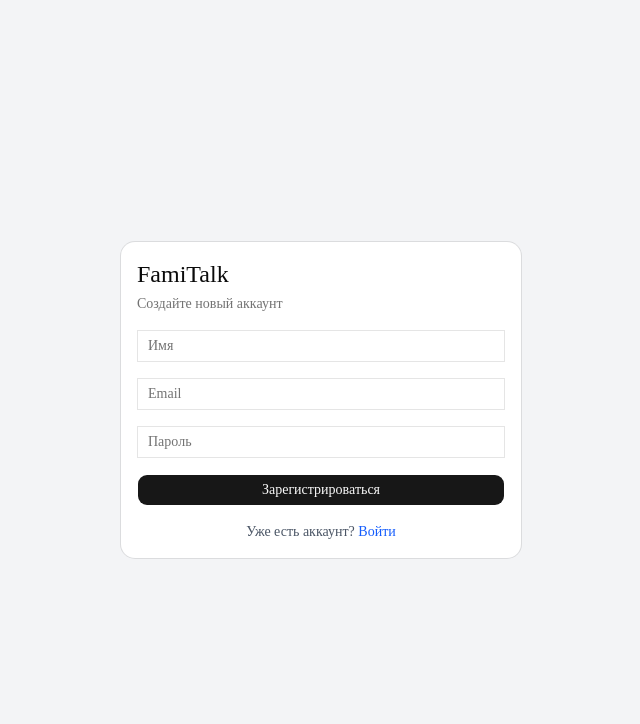
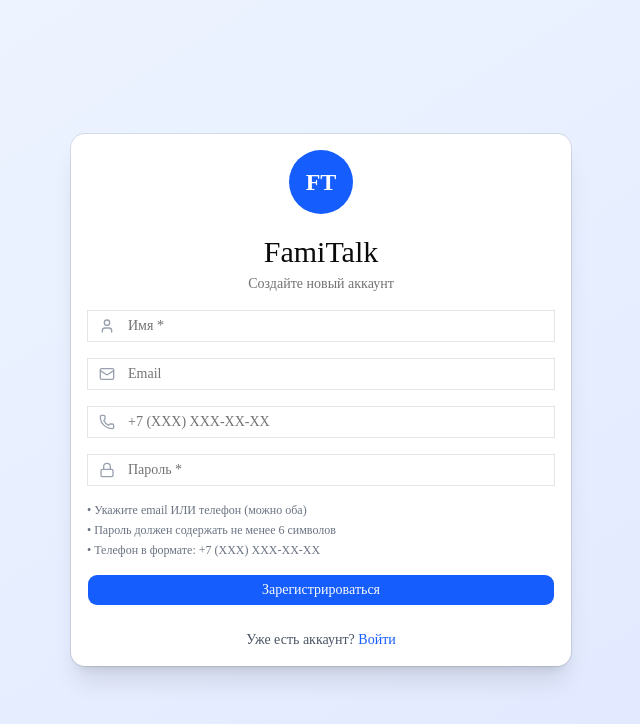
Before and after one commit to antonepifanov/fami-talk, a Next.js app: page /register in a window 1280 px wide. Shown: the top 724 px of the page, without its empty margins (319-959 px from the left). Built offline with nearby package versions, Linux system fonts and the light colour scheme.

Commit message:
Добавляет автгоризацию по номеру телефона

```diff
--- a/src/app/api/auth/[...nextauth]/route.ts
+++ b/src/app/api/auth/[...nextauth]/route.ts
@@ -5,24 +5,76 @@ import { prisma } from '@/lib/prisma';
 import { compare } from 'bcryptjs';
 import { JWT } from 'next-auth/jwt';
 
+// Функция нормализации телефона (возвращает undefined, а не null)
+function normalizePhone(phone: string): string | undefined {
+  if (!phone) return undefined;
+
+  // Удаляем всё, кроме цифр
+  let cleaned = phone.replace(/\D/g, '');
+
+  // Если номер пустой — возвращаем undefined
+  if (cleaned.length === 0) return undefined;
+
+  // Если начинается с 8 — заменяем на 7
+  if (cleaned.startsWith('8')) {
+    cleaned = '7' + cleaned.slice(1);
+  }
+
+  // Если начинается с 7 и длина 11 — добавляем +
+  if (cleaned.startsWith('7') && cleaned.length === 11) {
+    return '+' + cleaned;
+  }
+
+  // Если короче 11 цифр — возможно, ввели не полностью
+  if (cleaned.length === 10) {
+    return '+7' + cleaned;
+  }
+
+  return '+' + cleaned;
+}
+
+// Функция проверки, является ли строка email'ом
+const isEmail = (text: string | null | undefined): boolean => {
+  if (!text) return false;
+  const emailRegex = /^[a-zA-Z0-9._%+-]+@[a-zA-Z0-9.-]+\.[a-zA-Z]{2,}$/;
+  return emailRegex.test(text);
+};
+
 export const authOptions = {
   adapter: PrismaAdapter(prisma),
   providers: [
     CredentialsProvider({
       name: 'credentials',
       credentials: {
-        email: { label: 'Email', type: 'email' },
+        login: { label: 'Email или телефон', type: 'text' },
         password: { label: 'Пароль', type: 'password' },
       },
       async authorize(credentials) {
-        if (!credentials?.email || !credentials?.password) {
+        if (!credentials?.login || !credentials?.password) {
           return null;
         }
 
-        const user = await prisma.user.findUnique({
-          where: { email: credentials.email },
-        });
+        // Определяем, что ввел пользователь: email или телефон
+        const isLoginEmail = isEmail(credentials.login);
 
+        let user = null;
+
+        if (isLoginEmail) {
+          // Поиск по email
+          user = await prisma.user.findUnique({
+            where: { email: credentials.login },
+          });
+        } else {
+          // Поиск по телефону (нормализуем)
+          const normalizedPhone = normalizePhone(credentials.login);
+          if (normalizedPhone) {
+            user = await prisma.user.findUnique({
+              where: { phone: normalizedPhone },
+            });
+          }
+        }
+
+        // Проверяем, найден ли пользователь и есть ли пароль
         if (!user || !user.passwordHash) {
           return null;
         }
@@ -36,6 +88,7 @@ export const authOptions = {
         return {
           id: user.id,
           email: user.email,
+          phone: user.phone,
           name: user.name,
         };
       },
@@ -52,12 +105,14 @@ export const authOptions = {
     async jwt({ token, user }: { token: JWT; user?: User }) {
       if (user) {
         token.id = user.id;
+        token.phone = user.phone;
       }
       return token;
     },
     async session({ session, token }: { session: Session; token: JWT }) {
       if (session.user) {
         session.user.id = token.id as string;
+        session.user.phone = token.phone as string;
       }
       return session;
     },
--- a/src/app/api/auth/register/route.ts
+++ b/src/app/api/auth/register/route.ts
@@ -2,22 +2,59 @@ import { NextResponse } from 'next/server';
 import { prisma } from '@/lib/prisma';
 import bcrypt from 'bcryptjs';
 
+function normalizePhone(phone: string): string | undefined {
+  if (!phone) return undefined;
+  let cleaned = phone.replace(/\D/g, '');
+  if (cleaned.length === 0) return undefined;
+  if (cleaned.startsWith('8')) cleaned = '7' + cleaned.slice(1);
+  if (cleaned.startsWith('7') && cleaned.length === 11) return '+' + cleaned;
+  if (cleaned.length === 10) return '+7' + cleaned;
+  return '+' + cleaned;
+}
+
 export async function POST(request: Request) {
   try {
-    const { name, email, password } = await request.json();
+    const body = await request.json();
+    const { name, email, phone, password } = body;
 
-    if (!email || !password || !name) {
-      return NextResponse.json({ error: 'Все поля обязательны' }, { status: 400 });
+    // Валидация
+    if (!name || !password) {
+      return NextResponse.json({ error: 'Имя и пароль обязательны' }, { status: 400 });
     }
 
-    // Проверяем, существует ли пользователь
-    const existingUser = await prisma.user.findUnique({
-      where: { email },
+    if (!email && !phone) {
+      return NextResponse.json({ error: 'Укажите email или номер телефона' }, { status: 400 });
+    }
+
+    const normalizedEmail = email || undefined;
+    const normalizedPhone = phone ? normalizePhone(phone) : undefined;
+
+    // Ищем существующего пользователя
+    const existingUser = await prisma.user.findFirst({
+      where: {
+        OR: [{ email: normalizedEmail }, { phone: normalizedPhone }],
+      },
     });
 
+    // Если пользователь уже существует
     if (existingUser) {
+      // Если это тот же пользователь (совпадает email или телефон)
+      // и он пытается добавить второй способ входа
+      const emailMatches = normalizedEmail && existingUser.email === normalizedEmail;
+      const phoneMatches = normalizedPhone && existingUser.phone === normalizedPhone;
+
+      if (emailMatches || phoneMatches) {
+        return NextResponse.json(
+          { error: 'Пользователь с таким email или телефоном уже существует' },
+          { status: 400 }
+        );
+      }
+
+      // Если пользователь пытается добавить новый способ входа к существующему аккаунту
+      // (например, регистрируется с email, а потом с телефоном)
+      // TODO: это требует отдельной логики с верификацией
       return NextResponse.json(
-        { error: 'Пользователь с таким email уже существует' },
+        { error: 'Этот email или телефон уже используется другим аккаунтом' },
         { status: 400 }
       );
     }
@@ -25,11 +62,12 @@ export async function POST(request: Request) {
     // Хешируем пароль
     const hashedPassword = await bcrypt.hash(password, 10);
 
-    // Создаём пользователя
+    // Создаём нового пользователя
     const user = await prisma.user.create({
       data: {
         name,
-        email,
+        email: normalizedEmail,
+        phone: normalizedPhone,
         passwordHash: hashedPassword,
       },
     });
--- a/src/app/login/page.tsx
+++ b/src/app/login/page.tsx
@@ -1,42 +1,43 @@
-"use client";
+'use client';
 
-import { Button } from "@/components/ui/button";
-import { Input } from "@/components/ui/input";
-import { Card, CardContent, CardDescription, CardHeader, CardTitle } from "@/components/ui/card";
-import { useState } from "react";
-import { signIn } from "next-auth/react";
-import { useRouter } from "next/navigation";
+import { Button } from '@/components/ui/button';
+import { Input } from '@/components/ui/input';
+import { Card, CardContent, CardDescription, CardHeader, CardTitle } from '@/components/ui/card';
+import { useState } from 'react';
+import { signIn } from 'next-auth/react';
+import { useRouter } from 'next/navigation';
+import { Mail, Lock } from 'lucide-react';
 
 export default function LoginPage() {
   const router = useRouter();
-  const [email, setEmail] = useState("");
-  const [password, setPassword] = useState("");
-  const [error, setError] = useState("");
+  const [login, setLogin] = useState('');
+  const [password, setPassword] = useState('');
+  const [error, setError] = useState('');
   const [loading, setLoading] = useState(false);
 
   const handleSubmit = async (e: React.FormEvent) => {
     e.preventDefault();
-    setError("");
+    setError('');
     setLoading(true);
 
     try {
-      const result = await signIn("credentials", {
-        email,
+      const result = await signIn('credentials', {
+        login,
         password,
         redirect: false,
       });
 
       if (result?.error) {
-        throw new Error("Неверный email или пароль");
+        throw new Error('Неверный email/телефон или пароль');
       }
 
-      router.push("/");
+      router.push('/');
       router.refresh();
     } catch (err) {
       if (err instanceof Error) {
         setError(err.message);
       } else {
-        setError("Произошла неизвестная ошибка");
+        setError('Произошла неизвестная ошибка');
       }
     } finally {
       setLoading(false);
@@ -44,42 +45,60 @@ export default function LoginPage() {
   };
 
   return (
-    <div className="min-h-screen flex items-center justify-center bg-gray-100">
-      <Card className="w-[400px]">
-        <CardHeader>
-          <CardTitle className="text-2xl">FamiTalk</CardTitle>
+    <div className="min-h-screen flex items-center justify-center bg-gradient-to-br from-blue-50 to-indigo-100 p-4">
+      <Card className="w-[450px] shadow-xl">
+        <CardHeader className="text-center">
+          <div className="mx-auto mb-4 w-16 h-16 bg-blue-600 rounded-full flex items-center justify-center">
+            <span className="text-2xl text-white font-bold">FT</span>
+          </div>
+          <CardTitle className="text-3xl">FamiTalk</CardTitle>
           <CardDescription>Войдите в свой аккаунт</CardDescription>
         </CardHeader>
         <CardContent>
-          <form onSubmit={handleSubmit} className="space-y-4">
-            <div>
-              <Input
-                type="email"
-                placeholder="Email"
-                value={email}
-                onChange={(e) => setEmail(e.target.value)}
-                className="w-full"
-                required
-              />
+          <form onSubmit={handleSubmit} className="space-y-5">
+            <div className="space-y-2">
+              <div className="relative">
+                <Mail className="absolute left-3 top-1/2 -translate-y-1/2 h-4 w-4 text-gray-400" />
+                <Input
+                  type="text"
+                  placeholder="Email или номер телефона"
+                  value={login}
+                  onChange={(e) => setLogin(e.target.value)}
+                  className="pl-10"
+                  required
+                />
+              </div>
+              <p className="text-xs text-gray-500 ml-1">
+                Введите email или телефон в формате +7 (XXX) XXX-XX-XX
+              </p>
             </div>
-            <div>
+
+            <div className="relative">
+              <Lock className="absolute left-3 top-1/2 -translate-y-1/2 h-4 w-4 text-gray-400" />
               <Input
                 type="password"
                 placeholder="Пароль"
                 value={password}
                 onChange={(e) => setPassword(e.target.value)}
-                className="w-full"
+                className="pl-10"
                 required
               />
             </div>
-            {error && <p className="text-red-500 text-sm">{error}</p>}
-            <Button type="submit" className="w-full" disabled={loading}>
-              {loading ? "Вход..." : "Войти"}
+
+            {error && <div className="bg-red-50 text-red-600 p-3 rounded-lg text-sm">{error}</div>}
+
+            <Button
+              type="submit"
+              className="w-full bg-blue-600 hover:bg-blue-700"
+              disabled={loading}
+            >
+              {loading ? 'Вход...' : 'Войти'}
             </Button>
           </form>
-          <div className="mt-4 text-center text-sm text-gray-600">
-            Нет аккаунта?{" "}
-            <a href="/register" className="text-blue-600 hover:underline">
+
+          <div className="mt-6 text-center text-sm text-gray-600">
+            Нет аккаунта?{' '}
+            <a href="/register" className="text-blue-600 hover:underline font-medium">
               Зарегистрироваться
             </a>
           </div>
--- a/src/app/register/page.tsx
+++ b/src/app/register/page.tsx
@@ -1,10 +1,11 @@
-"use client";
+'use client';
 
-import { Button } from "@/components/ui/button";
-import { Input } from "@/components/ui/input";
-import { Card, CardContent, CardDescription, CardHeader, CardTitle } from "@/components/ui/card";
-import { useState } from "react";
-import { useRouter } from "next/navigation";
+import { Button } from '@/components/ui/button';
+import { Input } from '@/components/ui/input';
+import { Card, CardContent, CardDescription, CardHeader, CardTitle } from '@/components/ui/card';
+import { useState } from 'react';
+import { useRouter } from 'next/navigation';
+import { User, Mail, Phone, Lock } from 'lucide-react';
 
 interface ApiError {
   error: string;
@@ -12,37 +13,92 @@ interface ApiError {
 
 export default function RegisterPage() {
   const router = useRouter();
-  const [name, setName] = useState("");
-  const [email, setEmail] = useState("");
-  const [password, setPassword] = useState("");
-  const [error, setError] = useState("");
+  const [name, setName] = useState('');
+  const [email, setEmail] = useState('');
+  const [phone, setPhone] = useState('');
+  const [password, setPassword] = useState('');
+  const [error, setError] = useState('');
   const [loading, setLoading] = useState(false);
+
+  // Маска для российского номера: +7 (XXX) XXX-XX-XX
+  const handlePhoneChange = (e: React.ChangeEvent<HTMLInputElement>) => {
+    let value = e.target.value.replace(/\D/g, '');
+
+    if (value.length > 11) value = value.slice(0, 11);
+
+    if (value.length === 0) {
+      setPhone('');
+    } else if (value.length === 1) {
+      if (value === '7' || value === '8') {
+        setPhone('+7 (');
+      } else {
+        setPhone(`+7 (${value}`);
+      }
+    } else if (value.length === 2) {
+      setPhone(`+7 (${value.slice(1)}`);
+    } else if (value.length <= 4) {
+      setPhone(`+7 (${value.slice(1)}`);
+    } else if (value.length <= 7) {
+      const main = value.slice(1, 4);
+      const second = value.slice(4, 7);
+      setPhone(`+7 (${main}) ${second}`);
+    } else if (value.length <= 9) {
+      const main = value.slice(1, 4);
+      const second = value.slice(4, 7);
+      const third = value.slice(7, 9);
+      setPhone(`+7 (${main}) ${second}-${third}`);
+    } else {
+      const main = value.slice(1, 4);
+      const second = value.slice(4, 7);
+      const third = value.slice(7, 9);
+      const fourth = value.slice(9, 11);
+      setPhone(`+7 (${main}) ${second}-${third}-${fourth}`);
+    }
+  };
 
   const handleSubmit = async (e: React.FormEvent) => {
     e.preventDefault();
-    setError("");
+    setError('');
     setLoading(true);
 
+    // Проверяем, что указан хотя бы email или телефон
+    if (!email && !phone) {
+      setError('Укажите email или номер телефона');
+      setLoading(false);
+      return;
+    }
+
+    if (password.length < 6) {
+      setError('Пароль должен содержать не менее 6 символов');
+      setLoading(false);
+      return;
+    }
+
     try {
-      const res = await fetch("/api/auth/register", {
-        method: "POST",
-        headers: { "Content-Type": "application/json" },
-        body: JSON.stringify({ name, email, password }),
+      const res = await fetch('/api/auth/register', {
+        method: 'POST',
+        headers: { 'Content-Type': 'application/json' },
+        body: JSON.stringify({
+          name,
+          email: email || undefined,
+          phone: phone || undefined,
+          password,
+        }),
       });
 
       const data = await res.json();
 
       if (!res.ok) {
         const errorData = data as ApiError;
-        throw new Error(errorData.error || "Ошибка регистрации");
+        throw new Error(errorData.error || 'Ошибка регистрации');
       }
 
-      router.push("/login?registered=true");
+      router.push('/login?registered=true');
     } catch (err) {
       if (err instanceof Error) {
         setError(err.message);
       } else {
-        setError("Произошла неизвестная ошибка");
+        setError('Произошла неизвестная ошибка');
       }
     } finally {
       setLoading(false);
@@ -50,52 +106,83 @@ export default function RegisterPage() {
   };
 
   return (
-    <div className="min-h-screen flex items-center justify-center bg-gray-100">
-      <Card className="w-[400px]">
-        <CardHeader>
-          <CardTitle className="text-2xl">FamiTalk</CardTitle>
+    <div className="min-h-screen flex items-center justify-center bg-gradient-to-br from-blue-50 to-indigo-100 p-4">
+      <Card className="w-[500px] shadow-xl">
+        <CardHeader className="text-center">
+          <div className="mx-auto mb-4 w-16 h-16 bg-blue-600 rounded-full flex items-center justify-center">
+            <span className="text-2xl text-white font-bold">FT</span>
+          </div>
+          <CardTitle className="text-3xl">FamiTalk</CardTitle>
           <CardDescription>Создайте новый аккаунт</CardDescription>
         </CardHeader>
         <CardContent>
           <form onSubmit={handleSubmit} className="space-y-4">
-            <div>
+            <div className="relative">
+              <User className="absolute left-3 top-1/2 -translate-y-1/2 h-4 w-4 text-gray-400" />
               <Input
                 type="text"
-                placeholder="Имя"
+                placeholder="Имя *"
                 value={name}
                 onChange={(e) => setName(e.target.value)}
-                className="w-full"
+                className="pl-10"
                 required
               />
             </div>
-            <div>
+
+            <div className="relative">
+              <Mail className="absolute left-3 top-1/2 -translate-y-1/2 h-4 w-4 text-gray-400" />
               <Input
                 type="email"
                 placeholder="Email"
                 value={email}
                 onChange={(e) => setEmail(e.target.value)}
-                className="w-full"
+                className="pl-10"
+              />
+            </div>
+
+            <div className="relative">
+              <Phone className="absolute left-3 top-1/2 -translate-y-1/2 h-4 w-4 text-gray-400" />
+              <Input
+                type="tel"
+                placeholder="+7 (XXX) XXX-XX-XX"
+                value={phone}
+                onChange={handlePhoneChange}
+                className="pl-10"
+              />
+            </div>
+
+            <div className="relative">
+              <Lock className="absolute left-3 top-1/2 -translate-y-1/2 h-4 w-4 text-gray-400" />
+              <Input
+                type="password"
+                placeholder="Пароль *"
+                value={password}
+                onChange={(e) => setPassword(e.target.value)}
+                className="pl-10"
                 required
               />
             </div>
-            <div>
-              <Input
-                type="password"
-                placeholder="Пароль"
-                value={password}
-                onChange={(e) => setPassword(e.target.value)}
-                className="w-full"
-                required
-              />
+
+            <div className="text-xs text-gray-500 space-y-1">
+              <p>• Укажите email ИЛИ телефон (можно оба)</p>
+              <p>• Пароль должен содержать не менее 6 символов</p>
+              <p>• Телефон в формате: +7 (XXX) XXX-XX-XX</p>
             </div>
-            {error && <p className="text-red-500 text-sm">{error}</p>}
-            <Button type="submit" className="w-full" disabled={loading}>
-              {loading ? "Регистрация..." : "Зарегистрироваться"}
+
+            {error && <div className="bg-red-50 text-red-600 p-3 rounded-lg text-sm">{error}</div>}
+
+            <Button
+              type="submit"
+              className="w-full bg-blue-600 hover:bg-blue-700"
+              disabled={loading}
+            >
+              {loading ? 'Регистрация...' : 'Зарегистрироваться'}
             </Button>
           </form>
-          <div className="mt-4 text-center text-sm text-gray-600">
-            Уже есть аккаунт?{" "}
-            <a href="/login" className="text-blue-600 hover:underline">
+
+          <div className="mt-6 text-center text-sm text-gray-600">
+            Уже есть аккаунт?{' '}
+            <a href="/login" className="text-blue-600 hover:underline font-medium">
               Войти
             </a>
           </div>
--- a/src/types/next-auth.d.ts
+++ b/src/types/next-auth.d.ts
@@ -6,6 +6,7 @@ declare module 'next-auth' {
     id: string;
     name?: string | null;
     email?: string | null;
+    phone?: string | null;
     image?: string | null;
   }
 
@@ -14,6 +15,7 @@ declare module 'next-auth' {
       id: string;
       name?: string | null;
       email?: string | null;
+      phone?: string | null;
       image?: string | null;
     };
   }
@@ -24,6 +26,7 @@ declare module 'next-auth/jwt' {
     id: string;
     name?: string | null;
     email?: string | null;
+    phone?: string | null;
     picture?: string | null;
   }
 }
```
Also changed, not shown: src/app/page.tsx (+10 -10 lines), src/components/chat/ChatSidebar.tsx (+12 -16 lines), src/components/chat/ChatWindow.tsx (+10 -12 lines), src/middleware.ts (+4 -4 lines), 1 other file (tests, documents, lock files or other folders).
